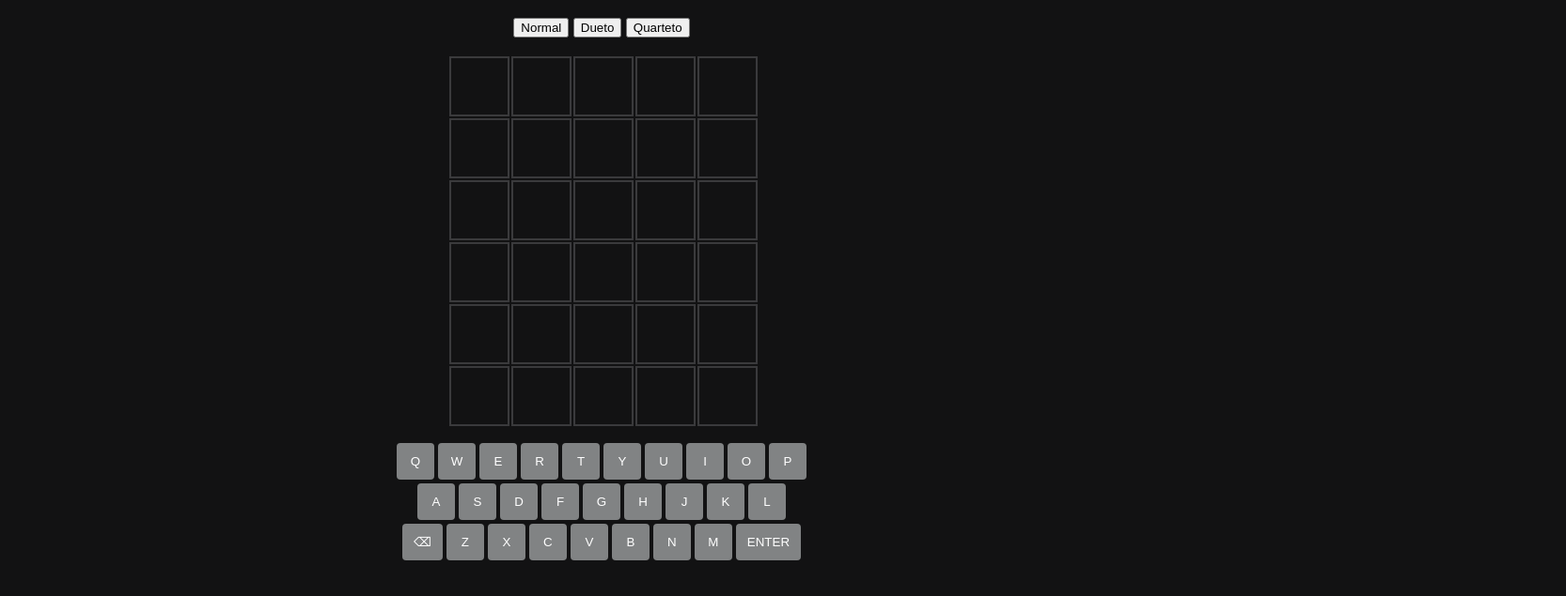
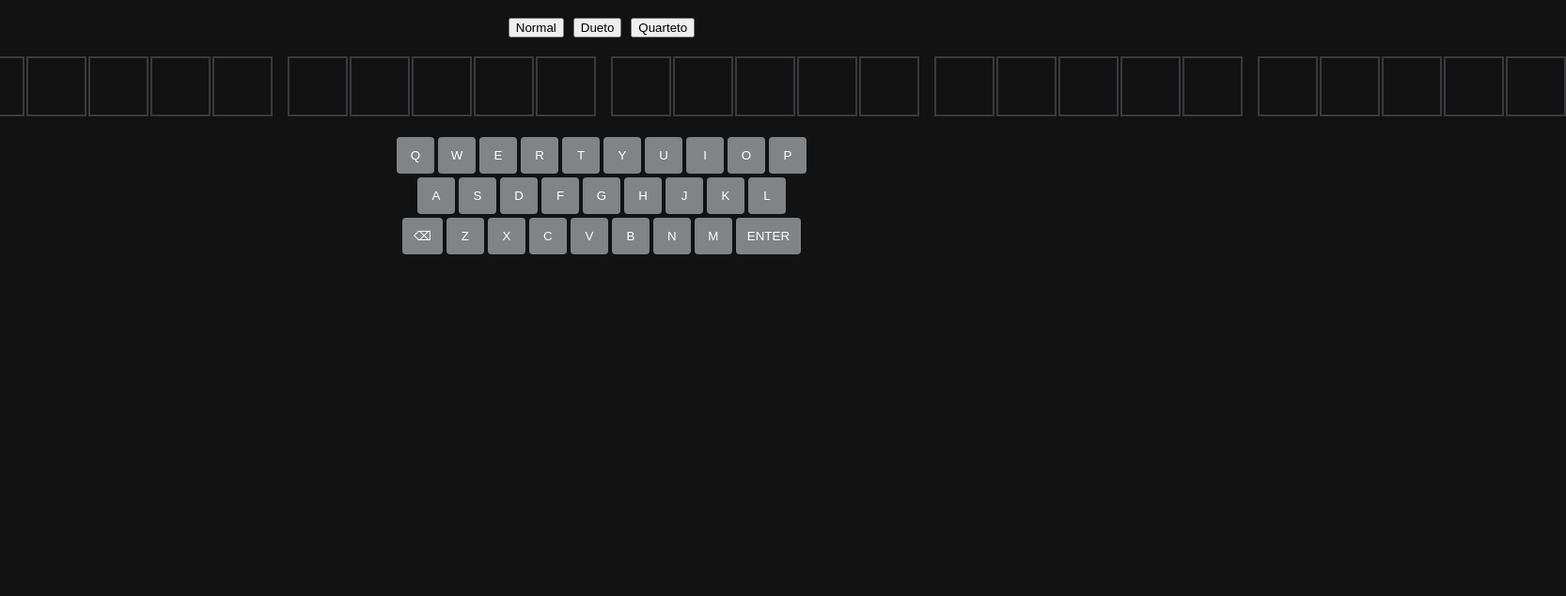
Before and after one commit to tonhol39769/wordle, a plain HTML site: page index.html in a window 1280 px wide. Shown: the part 61-696 px from the top of the page at 94% size, 1666 px wide, since content can reach past the window. Drawn offline with Linux system fonts and the light colour scheme.

Commit message:
Update style.css

```diff
--- a/style.css
+++ b/style.css
@@ -61,3 +61,20 @@ body {
     margin-top: 20px;
     width: 200px;
 }
+#modos {
+    margin-bottom: 15px;
+    display: flex;
+    gap: 10px;
+    justify-content: center;
+}
+
+#grade {
+    display: flex;
+    gap: 20px;
+    justify-content: center;
+}
+
+.bloco {
+    display: grid;
+    gap: 5px;
+}
```
